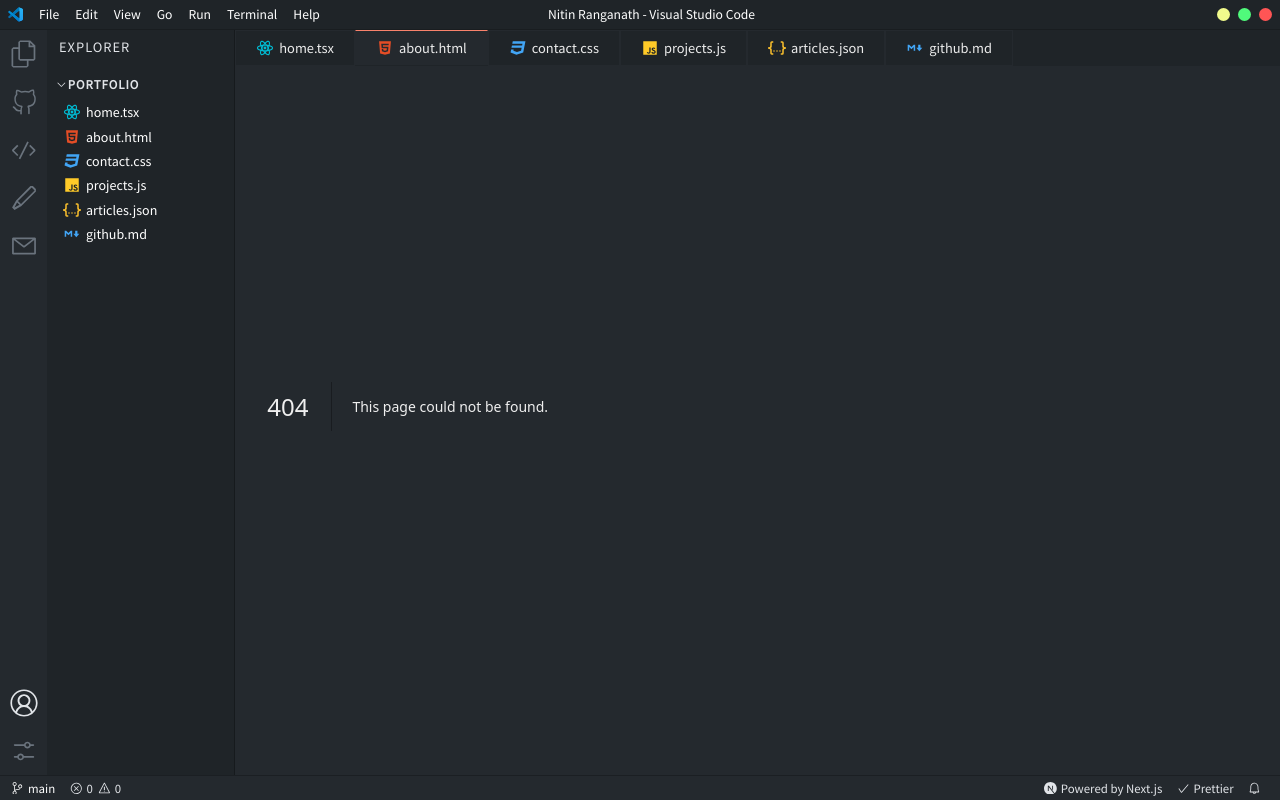
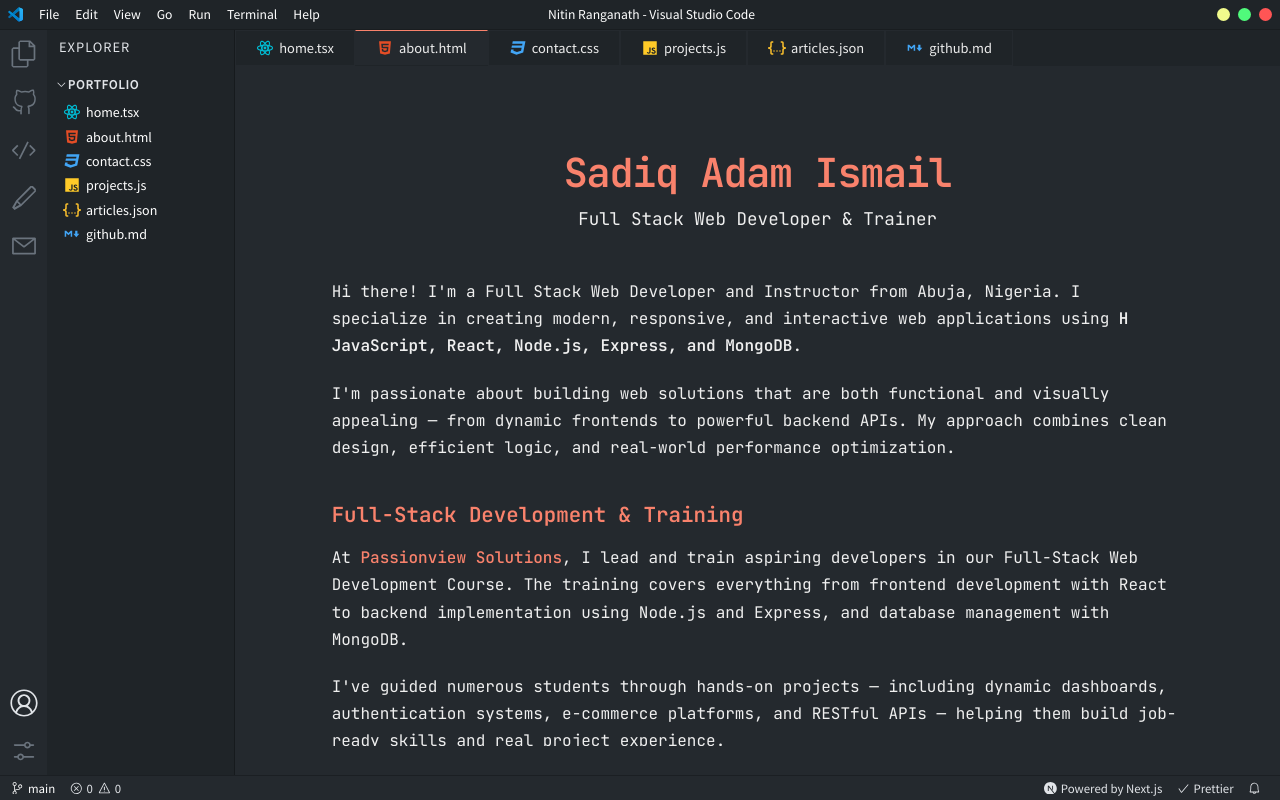
Before and after one commit to Limboo05/Adam-Sadiq-Dev-Portfolio-, a Next.js app: page /about in a window 1280 px wide. Before the commit this address had no page. Built offline with nearby package versions, Linux system fonts and the light colour scheme.

Commit message:
Add files via upload

```diff
--- /dev/null
+++ b/pages/about.tsx
@@ -0,0 +1,66 @@
+import styles from '@/styles/AboutPage.module.css';
+
+const AboutPage = () => {
+  return (
+    <div className={styles.container}>
+      <div className={styles.content}>
+        <h1 className={styles.title}>Sadiq Adam Ismail</h1>
+        <div className={styles.subtitle}>Full Stack Web Developer & Trainer</div>
+
+        <div className={styles.aboutContent}>
+          <section className={styles.section}>
+            <p className={styles.paragraph}>
+              Hi there! I&apos;m a Full Stack Web Developer and Instructor from Abuja, Nigeria.
+              I specialize in creating modern, responsive, and interactive web applications using
+              <strong> H JavaScript, React, Node.js, Express, and MongoDB</strong>.
+            </p>
+            <p className={styles.paragraph}>
+              I&apos;m passionate about building web solutions that are both functional and visually appealing —
+              from dynamic frontends to powerful backend APIs. My approach combines clean design, efficient logic,
+              and real-world performance optimization.
+            </p>
+          </section>
+
+          <section className={styles.section}>
+            <h2 className={styles.sectionTitle}>Full-Stack Development & Training</h2>
+            <p className={styles.paragraph}>
+              At <span className={styles.highlight}>Passionview Solutions</span>, I lead and train aspiring developers
+              in our Full-Stack Web Development Course. The training covers everything from frontend development with React
+              to backend implementation using Node.js and Express, and database management with MongoDB.
+            </p>
+            <p className={styles.paragraph}>
+              I&apos;ve guided numerous students through hands-on projects — including dynamic dashboards,
+              authentication systems, e-commerce platforms, and RESTful APIs — helping them build job-ready skills
+              and real project experience.
+            </p>
+          </section>
+
+          <section className={styles.section}>
+            <h2 className={styles.sectionTitle}>Projects & Collaboration</h2>
+            <p className={styles.paragraph}>
+              I collaborate on innovative full-stack projects that integrate design, logic, and performance.
+              My GitHub showcases projects ranging from web-based code editors to ride-booking systems and
+              cybersecurity awareness tools — all built with modern technologies and best practices.
+            </p>
+          </section>
+
+          <section className={styles.section}>
+            <h2 className={styles.sectionTitle}>Beyond Code</h2>
+            <p className={styles.paragraph}>
+              When I&apos;m not coding or training, I enjoy mentoring young tech enthusiasts,
+              creating digital learning content, and exploring the latest in web technologies and cybersecurity.
+            </p>
+          </section>
+        </div>
+      </div>
+    </div>
+  );
+};
+
+export async function getStaticProps() {
+  return {
+    props: { title: 'About' },
+  };
+}
+
+export default AboutPage;
```
